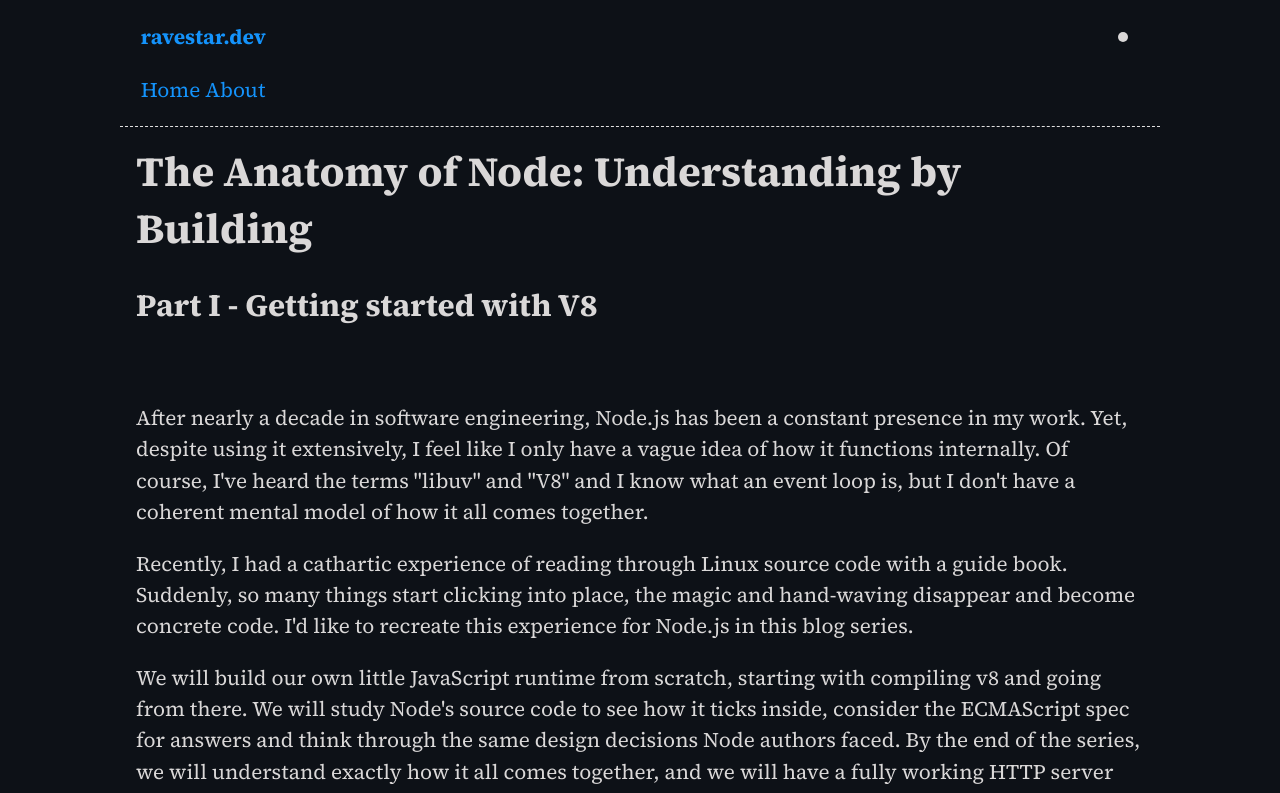
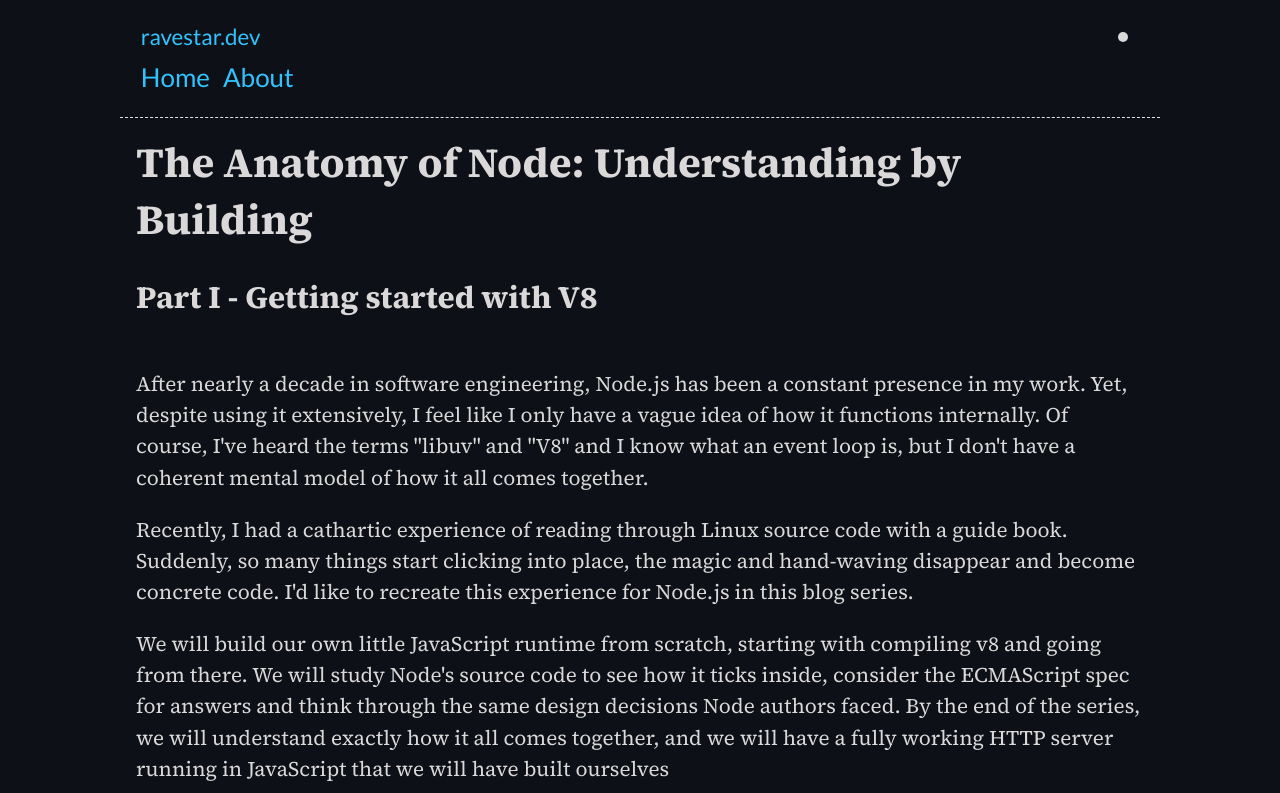
Before and after one commit to main-kun/ravestar.dev, an Eleventy site: page content/blog/anatomy-of-node-part-1.md in a window 1280 px wide. Both pictures are taken after a click on the button "Toggle light/dark theme". Shown: the top 793 px of the page. Built offline with nearby package versions, Linux system fonts and the light colour scheme; Eleventy itself is replaced by a stand-in of ours; some packages are replaced by stand-ins of ours; files that its build step writes are made by us from their sources; what @zachleat/heading-anchors, zod-validation-error would draw is missing.

Commit message:
design updates

```diff
--- a/_includes/layouts/base.njk
+++ b/_includes/layouts/base.njk
@@ -1,10 +1,9 @@
 <!doctype html>
 <html lang="{{ metadata.language }}">
 	<head>
-	    <link rel="preconnect" href="https://fonts.googleapis.com">
+        <link rel="preconnect" href="https://fonts.googleapis.com">
         <link rel="preconnect" href="https://fonts.gstatic.com" crossorigin>
-        <link href="https://fonts.googleapis.com/css2?family=Source+Serif+4:ital,opsz,wght@0,8..60,400;0,8..60,700;1,8..60,400;1,8..60,700&display=swap" rel="stylesheet">
-
+        <link href="https://fonts.googleapis.com/css2?family=Source+Serif+4:ital,opsz,wght@0,8..60,400;0,8..60,700;1,8..60,400;1,8..60,700&family=Lato:wght@400&display=swap" rel="stylesheet">
         <script>
             (function() {
                 const savedTheme = localStorage.getItem('theme');
--- a/_includes/layouts/post.njk
+++ b/_includes/layouts/post.njk
@@ -5,7 +5,7 @@
 {%- css %}{% include "node_modules/prismjs/themes/prism-okaidia.css" %}{% endcss %}
 {%- css %}{% include "public/css/prism-diff.css" %}{%- endcss %}
 <h1>{{ title }}</h1>
-<h2>{{ subtitle }}</h2>
+<h2 class="post-subtitle">{{ subtitle }}</h2>
 
 <ul class="post-metadata">
 	{%- for tag in tags | filterTagList %}
--- a/_includes/postslist.njk
+++ b/_includes/postslist.njk
@@ -19,8 +19,6 @@
 }
 .postlist-subtitle {
   display: block;
-  font-size: 0.9rem;
-  color: #666;
   margin: 0.25rem 0 0.5rem;
 }
 .postlist-date {
--- a/content/about.md
+++ b/content/about.md
@@ -6,4 +6,12 @@
 ---
 # About
 
-I am a person that writes stuff.
+Hi! I'm Ivan. I'm a software engineer and I like exploring how technology works.
+
+Currently working @Yandex
+
+Links:
+
+- [@main-kun on GitHub](https://github.com/main-kun)
+- [@ivanled on LinkedIn](https://www.linkedin.com/in/ivanled/)
+- [@ravestar_ on Twitter](https://twitter.com/ravestar_)
--- a/eleventy.config.js
+++ b/eleventy.config.js
@@ -75,6 +75,9 @@
 		// by default we use Eleventy’s built-in `slugify` filter:
 		// slugify: eleventyConfig.getFilter("slugify"),
 		// selector: "h1,h2,h3,h4,h5,h6", // default
+		filter: function ({page}) {
+			return !page.inputPath.endsWith('index.njk');
+		}
 	});
 
 	eleventyConfig.addShortcode("currentBuildDate", () => {
--- a/public/css/index.css
+++ b/public/css/index.css
@@ -3,6 +3,10 @@
 :root {
 	--font-family: "Source Serif 4", serif;
 	--font-family-monospace: Consolas, Menlo, Monaco, Andale Mono WT, Andale Mono, Lucida Console, Lucida Sans Typewriter, DejaVu Sans Mono, Bitstream Vera Sans Mono, Liberation Mono, Nimbus Mono L, Courier New, Courier, monospace;
+	--dark-mode-link: #2fc4ff;
+	--dark-mode-link-active: #082840;
+	--dark-mode-link-visited: #2fc4ffd9;
+
 }
 
 /* Light theme colors (default) */
@@ -41,9 +45,9 @@
 	--color-gray-50: #C0C0C0;
 	--color-gray-90: #dad8d8;
 
-	--text-color-link: #1493fb;
-	--text-color-link-active: #6969f7;
-	--text-color-link-visited: #a6a6f8;
+	--text-color-link: var(--dark-mode-link);
+	--text-color-link-active: var(--dark-mode-link);
+	--text-color-link-visited: var(--dark-mode-link);
 
 	--background-color: rgb(13, 17, 23);
 }
@@ -54,9 +58,9 @@
 		--color-gray-50: #C0C0C0;
 		--color-gray-90: #dad8d8;
 
-		--text-color-link: #1493fb;
-		--text-color-link-active: #6969f7;
-		--text-color-link-visited: #a6a6f8;
+		--text-color-link: var(--dark-mode-link);
+		--text-color-link-active: var(--dark-mode-link);
+		--text-color-link-visited: var(--dark-mode-link);
 
 		--background-color: rgb(13, 17, 23);;
 	}
@@ -207,7 +211,7 @@
 }
 .home-link {
 	font-size: 1em; /* 16px /16 */
-	font-weight: 700;
+	font-family: sans-serif;
 }
 .home-link:link:not(:hover) {
 	text-decoration: none;
@@ -346,3 +350,42 @@
 		margin-bottom: 0;
 	}
 }
+
+header {
+	a[href]:hover,
+	a[href][aria-current="page"]:hover {
+		color: var(--text-color-link);
+	}
+
+	a[href]:visited,
+	a[href][aria-current="page"]:visited {
+		color: var(--text-color-link);
+		text-decoration: none;
+	}
+
+	a[href]:active,
+	a[href][aria-current="page"]:active {
+		color: var(--text-color-link);
+	}
+
+	nav {
+		font-family: Lato, sans-serif;
+		font-size: 1.25em;
+		ul {
+			margin-top: 0.3rem;
+		}
+		li {
+			margin-right: 0.5rem;
+		}
+	}
+}
+
+.home-link {
+	font-family: Lato, sans-serif;
+	text-decoration: none !important;
+	font-size: 1.4rem;
+}
+
+.post-subtitle {
+	margin-bottom: 0;
+}
```
